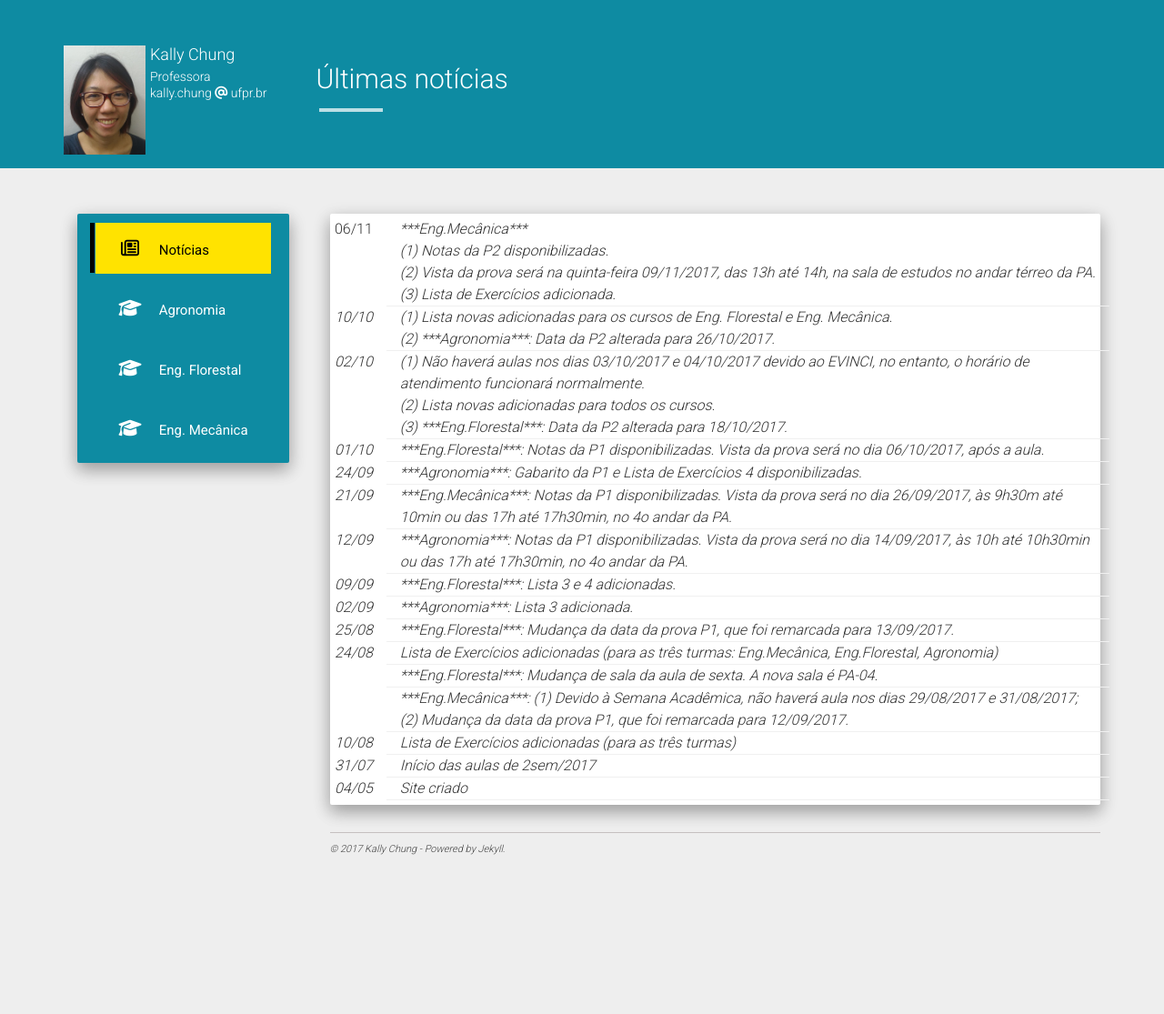
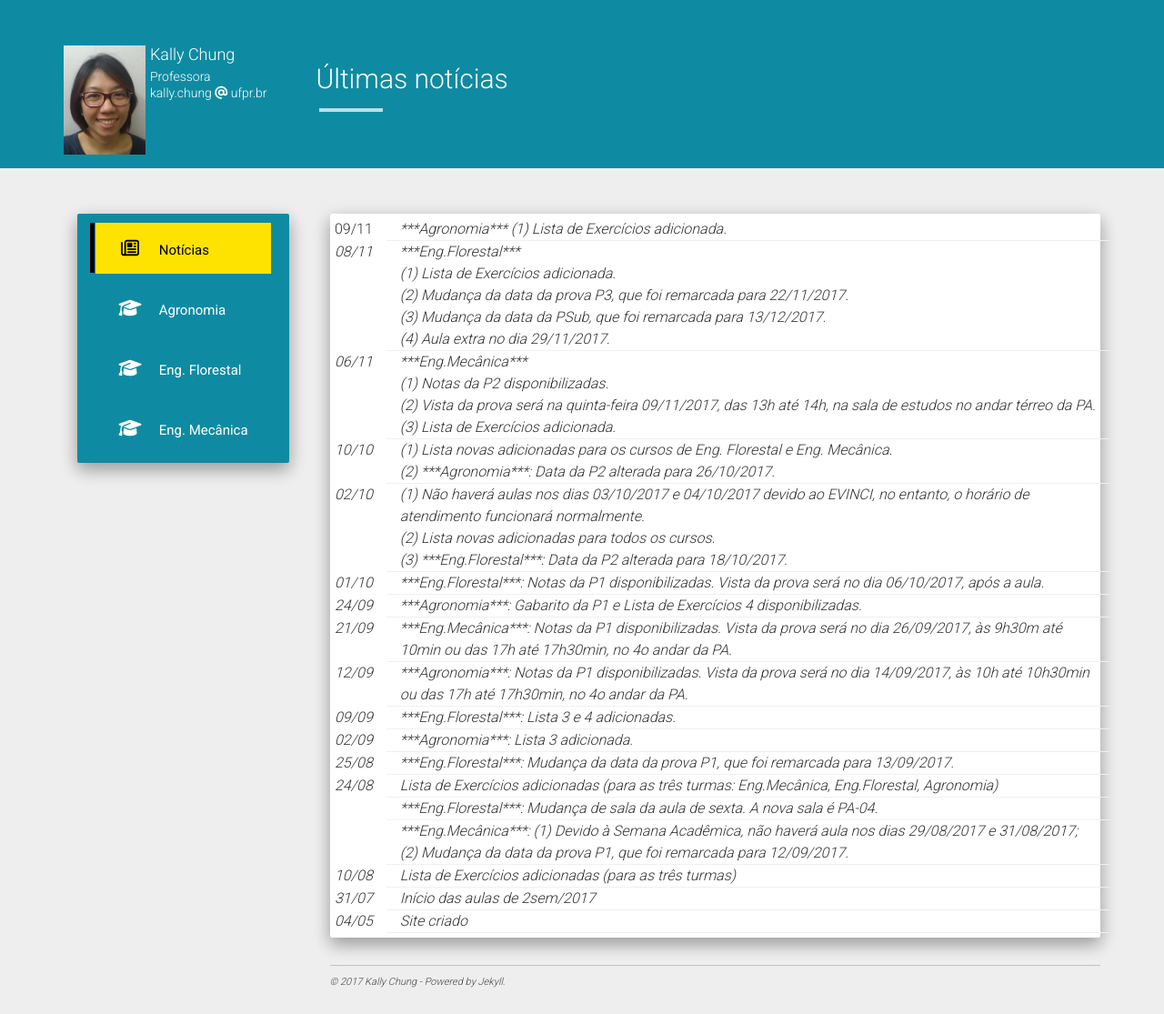
Before and after one commit to chunggnuhc/chunggnuhc.github.io, a Jekyll site: the page built from index.html, in a window 1280 px wide. Shown: the whole page at 91% size. Built offline with Jekyll 4.4.1, drawn with Linux system fonts in a browser that asks for light colours; nearby versions of some CDN libraries; before the commit the page ends 969 px from its top, so only the background shows below that.

Commit message:
Update noticias em geral (09112017)

```diff
--- a/_data/noticias.yml
+++ b/_data/noticias.yml
@@ -1,3 +1,7 @@
+- data: 2017-11-09
+  noticia: "<i>***Agronomia***</i:> (1) Lista de Exercícios adicionada."
+- data: 2017-11-08
+  noticia: "<i>***Eng.Florestal***</i:><br>(1) Lista de Exercícios adicionada. <br>(2) Mudança da data da prova P3, que foi remarcada para 22/11/2017. <br>(3) Mudança da data da PSub, que foi remarcada para 13/12/2017. <br>(4) Aula extra no dia 29/11/2017."
 - data: 2017-11-06
   noticia: "<i>***Eng.Mecânica***</i:><br>(1) Notas da P2 disponibilizadas. <br>(2) Vista da prova será na quinta-feira 09/11/2017, das 13h até 14h, na sala de estudos no andar térreo da PA.<br>(3) Lista de Exercícios adicionada."
 - data: 2017-10-10
```
